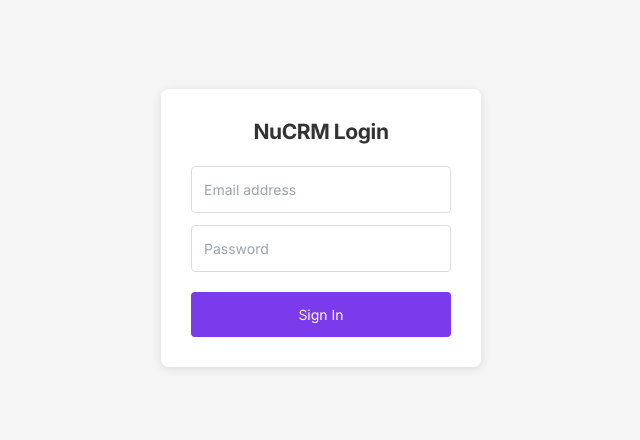
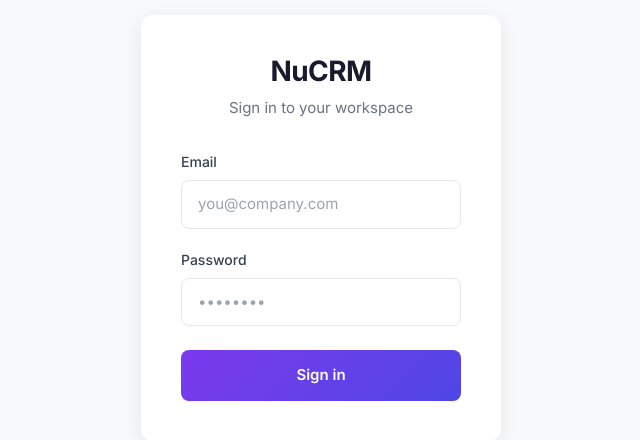
Before and after one commit to vinayakss007/nu2-byopen-510, a Next.js app: page /auth/login in a window 1280 px wide. Shown: the part 172-612 px from the top of the page, without its empty margins (319-959 px from the left). Built offline with nearby package versions, Linux system fonts and the light colour scheme.

Commit message:
Fix login - use action function

```diff
--- a/app/auth/login/page.tsx
+++ b/app/auth/login/page.tsx
@@ -1,80 +1,58 @@
 'use client';
-import { useState } from 'react';
-import { useEffect } from 'react';
+export default function LoginPage() {
+  async function login(formData: FormData) {
+    const email = formData.get('email');
+    const password = formData.get('password');
 
-export default function LoginPage() {
-  const [msg, setMsg] = useState('');
-  const [email, setEmail] = useState('');
-  const [pwd, setPwd] = useState('');
-  const [btnDisabled, setBtnDisabled] = useState(false);
+    const res = await fetch('/api/auth/login', {
+      method: 'POST',
+      headers: { 'Content-Type': 'application/json' },
+      body: JSON.stringify({ email, password })
+    });
+
+    const data = await res.json();
+
+    if (data.ok) {
+      window.location.href = '/tenant/dashboard';
+    } else {
+      alert(data.error || 'Login failed');
+    }
+  }
 
   return (
-    <div style={{ minHeight: '100vh', display: 'flex', alignItems: 'center', justifyContent: 'center', background: '#f5f5f5' }}>
-      <div style={{ width: 320, padding: 30, background: 'white', borderRadius: 8, boxShadow: '0 2px 10px rgba(0,0,0,0.1)' }}>
-        <h2 style={{ marginBottom: 20, textAlign: 'center', color: '#333' }}>NuCRM Login</h2>
+    <div style={{ minHeight: '100vh', display: 'flex', alignItems: 'center', justifyContent: 'center', background: '#f8f9fa' }}>
+      <div style={{ width: 360, padding: 40, background: 'white', borderRadius: 12, boxShadow: '0 4px 20px rgba(0,0,0,0.08)' }}>
+        <h1 style={{ margin: '0 0 8px', fontSize: 28, fontWeight: 700, color: '#1a1a2e', textAlign: 'center' }}>NuCRM</h1>
+        <p style={{ margin: '0 0 32px', color: '#6b7280', textAlign: 'center' }}>Sign in to your workspace</p>
 
-        {msg && (
-          <div style={{ padding: 10, marginBottom: 15, background: msg.includes('Success') ? '#d4edda' : '#f8d7da', color: msg.includes('Success') ? '#155724' : '#721c24', borderRadius: 4, fontSize: 14 }}>
-            {msg}
-          </div>
-        )}
-
-        <form
-          action="/api/auth/login"
-          method="POST"
-          encType="application/json"
-          onSubmit={(e) => {
-            e.preventDefault();
-            setBtnDisabled(true);
-            setMsg('Signing in...');
-
-            fetch('/api/auth/login', {
-              method: 'POST',
-              headers: { 'Content-Type': 'application/json' },
-              body: JSON.stringify({ email, password: pwd })
-            })
-            .then(r => r.json())
-            .then(d => {
-              if (d.ok) {
-                setMsg('Success! Redirecting...');
-                window.location.href = '/tenant/dashboard';
-              } else {
-                setMsg(d.error || 'Login failed');
-                setBtnDisabled(false);
-              }
-            })
-            .catch(err => {
-              setMsg('Error: ' + err.message);
-              setBtnDisabled(false);
-            });
-          }}
-        >
+        <form action={login} method="POST">
+          <div style={{ marginBottom: 20 }}>
+            <label style={{ display: 'block', marginBottom: 8, fontSize: 14, fontWeight: 500, color: '#374151' }}>Email</label>
             <input
               name="email"
               type="email"
-            placeholder="Email address"
-            value={email}
-            onChange={e => setEmail(e.target.value)}
               required
-            style={{ width: '100%', padding: '12px', marginBottom: 12, border: '1px solid #ddd', borderRadius: 4, fontSize: 14, boxSizing: 'border-box' }}
+              placeholder="you@company.com"
+              style={{ width: '100%', padding: '12px 16px', border: '1px solid #e5e7eb', borderRadius: 8, fontSize: 15, boxSizing: 'border-box' }}
             />
+          </div>
 
+          <div style={{ marginBottom: 24 }}>
+            <label style={{ display: 'block', marginBottom: 8, fontSize: 14, fontWeight: 500, color: '#374151' }}>Password</label>
             <input
               name="password"
               type="password"
-            placeholder="Password"
-            value={pwd}
-            onChange={e => setPwd(e.target.value)}
               required
-            style={{ width: '100%', padding: '12px', marginBottom: 20, border: '1px solid #ddd', borderRadius: 4, fontSize: 14, boxSizing: 'border-box' }}
+              placeholder="••••••••"
+              style={{ width: '100%', padding: '12px 16px', border: '1px solid #e5e7eb', borderRadius: 8, fontSize: 15, boxSizing: 'border-box' }}
             />
+          </div>
 
           <button
             type="submit"
-            disabled={btnDisabled}
-            style={{ width: '100%', padding: '12px', background: btnDisabled ? '#ccc' : '#7c3aed', color: 'white', border: 'none', borderRadius: 4, fontSize: 14, cursor: btnDisabled ? 'not-allowed' : 'pointer' }}
+            style={{ width: '100%', padding: '14px', background: 'linear-gradient(135deg, #7c3aed 0%, #4f46e5 100%)', color: 'white', border: 'none', borderRadius: 8, fontSize: 15, fontWeight: 600, cursor: 'pointer' }}
           >
-            {btnDisabled ? 'Signing in...' : 'Sign In'}
+            Sign in
           </button>
         </form>
       </div>
```
Lines whose indentation alone changed are shown as unchanged.
